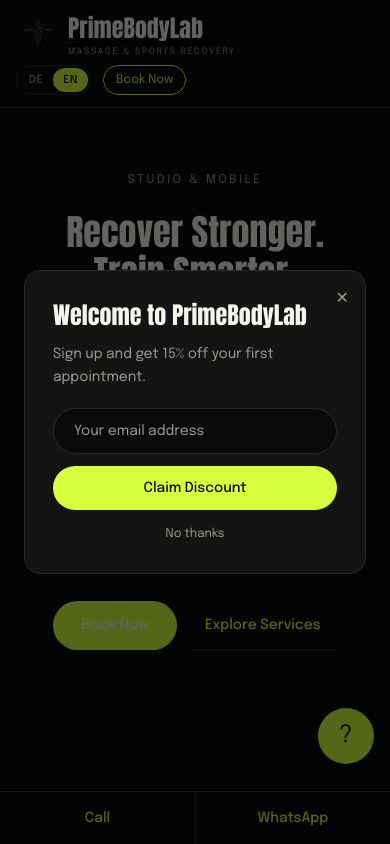
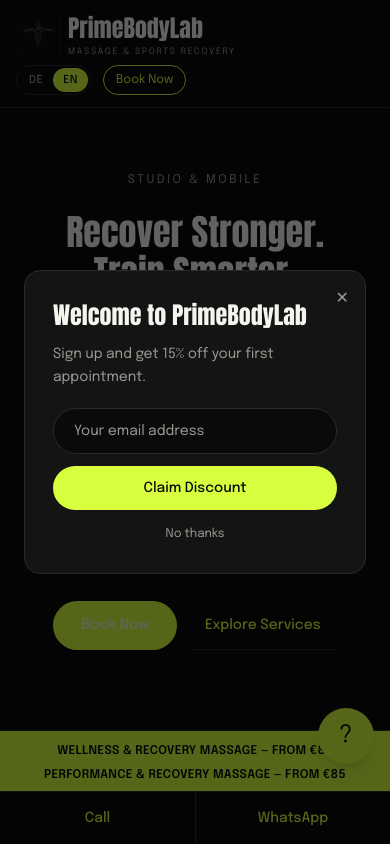
Before and after one commit to edd314/primebodylab-Website, a Next.js app: page /en in a window 390 px wide. Shown: the top 844 px of the page. Built offline with nearby package versions, Linux system fonts and the light colour scheme.

Commit message:
feat: add service ticker bar under the homepage hero

```diff
--- a/src/app/[locale]/page.tsx
+++ b/src/app/[locale]/page.tsx
@@ -2,6 +2,7 @@
 import {home} from '@/content/home';
 import {bookCta} from '@/lib/nav';
 import {Hero} from '@/components/sections/Hero';
+import {ServiceTicker} from '@/components/sections/ServiceTicker';
 import {Gallery} from '@/components/sections/Gallery';
 import {PillarGrid} from '@/components/sections/PillarGrid';
 import {FounderBlock} from '@/components/sections/FounderBlock';
@@ -42,6 +43,7 @@
         body={home.hero.body}
         ctaLabel={bookCta[locale]}
       />
+      <ServiceTicker locale={locale} />
       <Gallery locale={locale} />
       <PillarGrid locale={locale} pillars={home.pillars} standard={home.standard} />
       <FounderBlock locale={locale} founder={home.founder} />
--- /dev/null
+++ b/src/components/sections/ServiceTicker.tsx
@@ -0,0 +1,28 @@
+import {services} from '@/content/services';
+import {getFromPrice} from '@/lib/pricing';
+import {formatPrice} from '@/lib/format';
+import type {Locale} from '@/content/schema';
+
+/** Homepage-only bar under the Hero: every service, at a glance, with its starting price. */
+export function ServiceTicker({locale}: {locale: Locale}) {
+  return (
+    <div data-testid="service-ticker" className="border-y border-line bg-forest">
+      <div className="mx-auto flex max-w-6xl flex-wrap items-center justify-center gap-x-8 gap-y-2 px-6 py-3 text-xs font-semibold tracking-wide text-bone uppercase sm:text-sm">
+        {services.map((service) => {
+          const from = getFromPrice(service);
+          return (
+            <span key={service.slug} data-testid="ticker-item" className="whitespace-nowrap">
+              {service.name[locale]}
+              {from !== null && (
+                <>
+                  {' — '}
+                  {locale === 'de' ? 'ab' : 'from'} {formatPrice(from, locale)}
+                </>
+              )}
+            </span>
+          );
+        })}
+      </div>
+    </div>
+  );
+}
```
Also changed, not shown: 1 other file (tests, documents, lock files or other folders).
